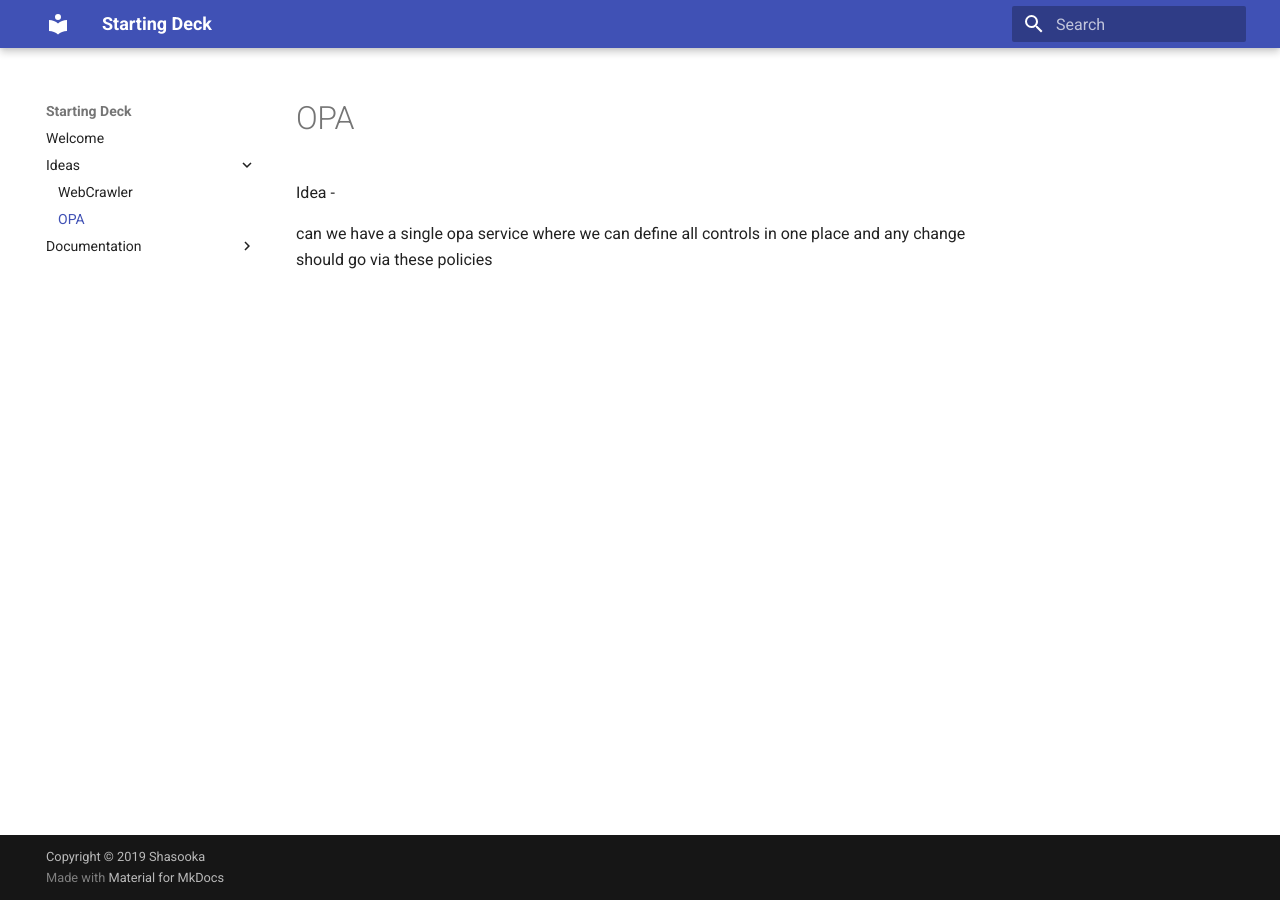
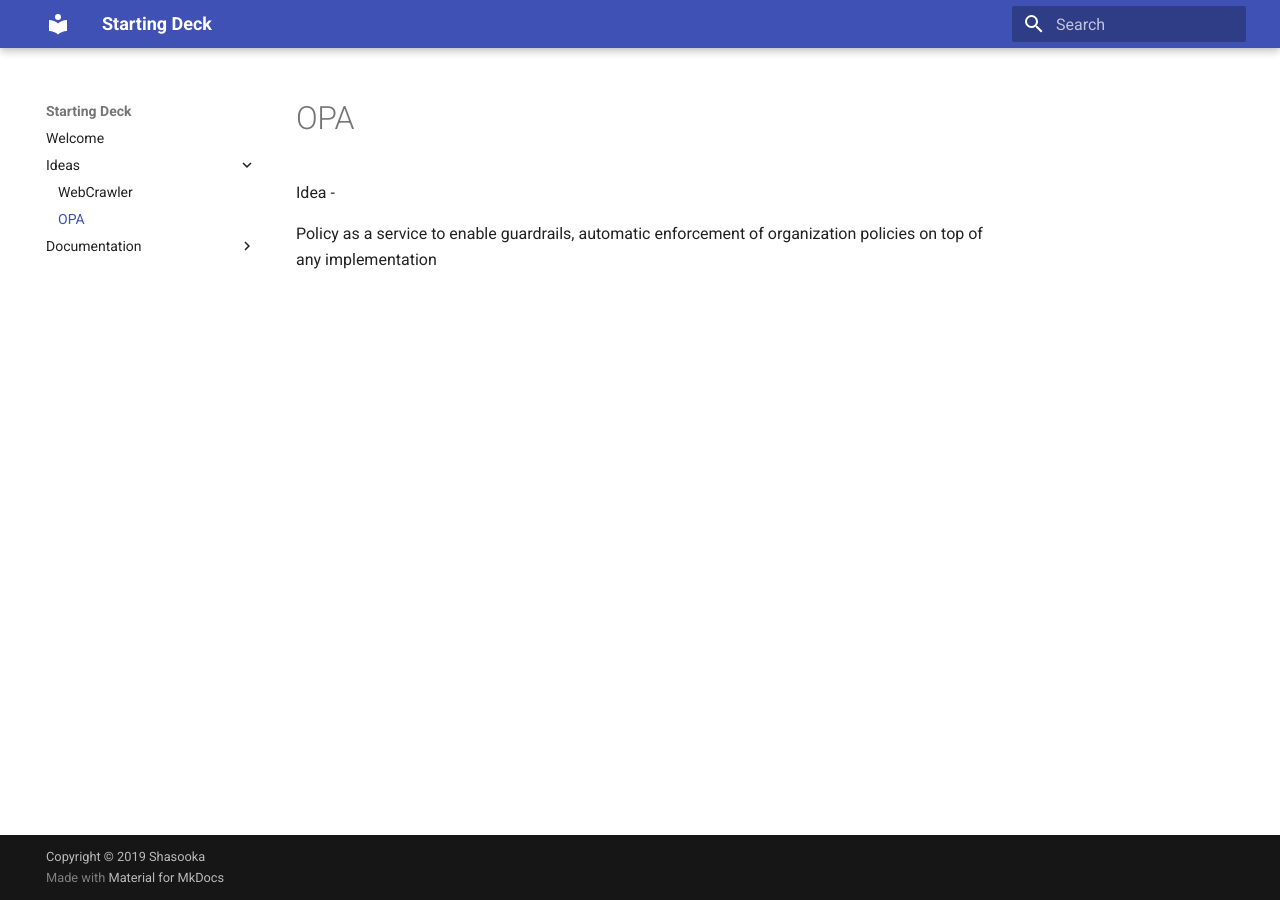
Before and after one commit to shasooka/Startingdeck, an MkDocs documentation site: the page built from docs/ideas/opa.md, in a window 1280 px wide. Built offline with MkDocs 1.6.1 and Material for MkDocs 9.7.7, drawn with Linux system fonts in a browser that asks for light colours.

Commit message:
Safe Browsing idea and Opa update

```diff
--- a/docs/ideas/opa.md
+++ b/docs/ideas/opa.md
@@ -1,3 +1,3 @@
 Idea -
 
-can we have a single opa service where we can define all controls in one place and any change should go via these policies
+Policy as a service to enable guardrails, automatic enforcement of organization policies on top of any implementation
```
Also changed, not shown: docs/ideas/safe-browsing.md (added, +6 -0 lines).
